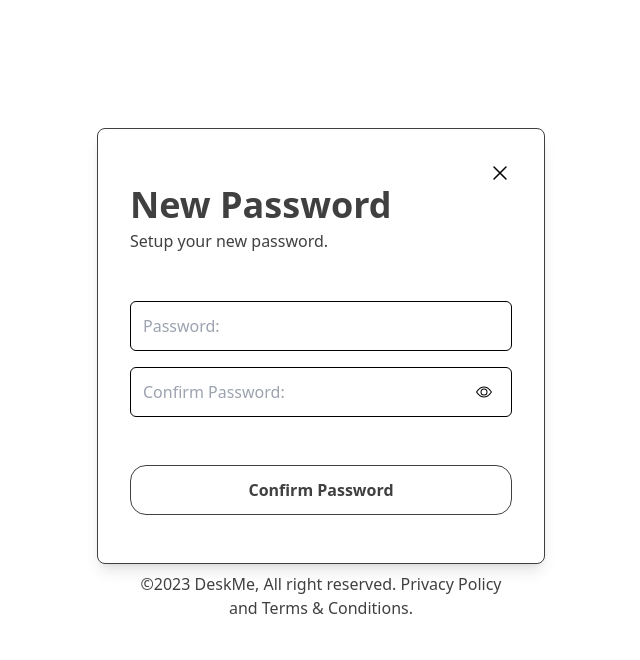
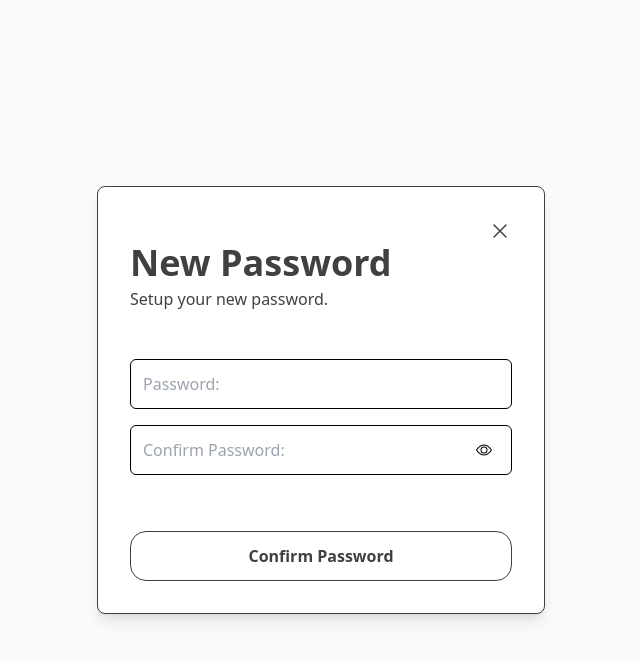
Before and after one commit to jeyemPF/deskme-g6-2024, a React (Create React App) app in the folder client/: page /newpassword in a window 1280 px wide. Shown: the top 660 px of the page, without its empty margins (319-959 px from the left). Built offline with nearby package versions, Linux system fonts and the light colour scheme.

Commit message:
dark mode done for login, new and reset password

```diff
--- a/client/src/auth/Login.js
+++ b/client/src/auth/Login.js
@@ -2,7 +2,7 @@ import React, { useEffect, useState } from "react";
 import { HiOutlineXMark } from "react-icons/hi2";
 import { BsEye, BsEyeSlash } from "react-icons/bs";
 import { useNavigate } from "react-router-dom";
-import axios from 'axios'
+import axios from 'axios';
 import Switcher from "../components/Switcher";
 
 const InputField = ({ type, name, placeholder, value, onChange, icon, error }) => {
@@ -31,20 +31,17 @@ const InputField = ({ type, name, placeholder, value, onChange, icon, error }) =
 };
 
 function Login() {
-  // Email
   const [email, setEmail] = useState("");
   const [emailError, setEmailError] = useState('');
-  // Password
   const [password, setPassword] = useState("");
   const [passwordError, setPasswordError] = useState('');
   const [showPassword, setShowPassword] = useState(false);
   const [passwordFilled, setPasswordFilled] = useState('');
-  // Toggle Password Visibility
+
   const togglePasswordVisibility = () => {
     setShowPassword(!showPassword);
   };
 
-  // Navigation
   const navigate = useNavigate();
 
   const handleClick1 = () => {
@@ -55,7 +52,6 @@ function Login() {
     navigate('/');
   };
 
-  // Validations
   const isEmpty = (str) => {
     return str.trim() === '';
   };
@@ -63,43 +59,31 @@ function Login() {
   const handleLogin = async () => {
     const emailRegex = /^[a-zA-Z0-9._%+-]+@[a-zA-Z0-9.-]+\.[a-zA-Z]{2,}$/;
     if (isEmpty(email)) {
-      if (isEmpty(password)) {
       setEmailError('Please fill out this field.');
       return;
-    }} else if (!emailRegex.test(email)) {
+    } else if (!emailRegex.test(email)) {
       setEmailError('Please enter a valid email address.');
       return;
     }
     if (isEmpty(password)) {
-      setPasswordErrorFilled('Please fill out this field.');
+      setPasswordError('Please fill out this field.');
       return;
     }
 
     try {
-      const credentials = {
-        email,
-        password
-      };
-
+      const credentials = { email, password };
       const response = await axios.post('http://localhost:8800/api/auth/login', credentials);
-
       console.log('Login successful');
       console.log('Response:', response.data);
-
       sessionStorage.setItem('userCredentials', JSON.stringify(response.data));
-
-      // Redirect to the dashboard route after successful login
       navigate("/dashboard");
-
     } catch (error) {
       if (error.response && error.response.status === 401) {
-        // Unauthorized (401) status code indicates incorrect password
         console.error('Incorrect password');
-        setPasswordError('Incorrect password'); // Set error message for incorrect password
+        setPasswordError('Incorrect password');
       } else {
-        // Handle other errors
         console.error('Login failed:', error.response ? error.response.data.message : error.message);
-        setPasswordError('Incorrect password. Try again.');
+        setPasswordError('Login failed. Try again.');
       }
     }
   };
@@ -110,8 +94,8 @@ function Login() {
   }, [password, email]);
 
   return (
-    <div className='flex flex-col items-center justify-center mt-32'>
-      <div className='border-[1px] border-neutral-700 dark:border-neutral-200 rounded-lg shadow-lg w-full max-w-md p-8 bg-white dark:bg-neutral-800'>
+    <div className='min-h-screen flex items-center justify-center bg-neutral-50 dark:bg-neutral-900'>
+      <div className='w-full max-w-md p-8 bg-white dark:bg-neutral-800 rounded-lg shadow-lg border border-neutral-700 dark:border-neutral-200'>
         <div className='flex justify-end'>
           <div className='hidden'>
             <Switcher />
@@ -167,13 +151,8 @@ function Login() {
         </div>
 
         <div className='text-center mt-14 mb-5'>
-          <button onClick={handleLogin} className='bg-white dark:bg-neutral-700 text-neutral-700 dark:text-white font-semibold rounded-2xl border-[1px] border-neutral-700 dark:border-neutral-200 py-3 w-full hover:bg-neutral-700 hover:text-white dark:hover:bg-neutral-500 dark:hover:text-neutral-200 transition-colors duration-300'>Sign in</button>
+          <button onClick={handleLogin} className='bg-white dark:bg-neutral-700 text-neutral-700 dark:text-white font-semibold rounded-2xl border border-neutral-700 dark:border-neutral-200 py-3 w-full hover:bg-neutral-700 hover:text-white dark:hover:bg-neutral-500 dark:hover:text-neutral-200 transition-colors duration-300'>Sign in</button>
         </div>
-      </div>
-      <div className='text-center text-base font-light mt-2 text-neutral-700 dark:text-neutral-200'>
-        <h1>
-          <span>&#169;</span>2023 DeskMe, All right reserved. Privacy Policy <br /> and Terms & Conditions.
-        </h1>
       </div>
     </div>
   );
--- a/client/src/auth/NewPassword.js
+++ b/client/src/auth/NewPassword.js
@@ -2,6 +2,7 @@ import React, { useState } from 'react';
 import { HiOutlineXMark } from "react-icons/hi2";
 import { useNavigate } from 'react-router-dom';
 import { BsEye, BsEyeSlash } from "react-icons/bs";
+import Switcher from '../components/Switcher';
 
 const InputField = ({ type, name, placeholder, value, onChange, icon, error }) => {
   return (
@@ -66,13 +67,16 @@ const NewPassword = () => {
   };
 
   return (
-    <div className='flex flex-col items-center justify-center mt-32'>
-      <div className='border-[1px] border-neutral-700 rounded-lg shadow-lg w-full max-w-md p-8'>
+    <div className='min-h-screen flex items-center justify-center bg-neutral-50 dark:bg-neutral-900'>
+    <div className='w-full max-w-md p-8 bg-white dark:bg-neutral-800 rounded-lg shadow-lg border border-neutral-700 dark:border-neutral-200'>
+      <div className='hidden'>
+            <Switcher />
+          </div>
         <div className='flex justify-end'>
-          <button onClick={handleClick1} className='text-2xl'><HiOutlineXMark /></button>
+          <button onClick={handleClick1} className='text-2xl text-neutral-700 dark:text-neutral-200'><HiOutlineXMark /></button>
         </div>
-        <h1 className='text-4xl font-black text-left text-neutral-700'>New Password</h1>
-        <p className='font-normal text-left mt-1 text-neutral-700'>Setup your new password.</p>
+        <h1 className='text-4xl font-black text-left text-neutral-700 dark:text-neutral-200'>New Password</h1>
+        <p className='font-normal text-left mt-1 text-neutral-700 dark:text-neutral-200'>Setup your new password.</p>
 
         <div className='relative mt-12'>
             <InputField
@@ -116,13 +120,8 @@ const NewPassword = () => {
                 {passwordError}
               </div>
             )}
-            <button className='bg-white text-neutral-700 font-semibold rounded-2xl mt-12 mb-4 border-[1px] border-neutral-700 py-3 w-full hover:bg-neutral-700 hover:text-white transition-colors duration-300' onClick={handleConfirm}>Confirm Password</button>
+            <button className='bg-white mt-14 dark:bg-neutral-700 text-neutral-700 dark:text-white font-semibold rounded-2xl border-[1px] border-neutral-700 dark:border-neutral-200 py-3 w-full hover:bg-neutral-700 hover:text-white dark:hover:bg-neutral-500 dark:hover:text-neutral-200 transition-colors duration-300' onClick={handleConfirm}>Confirm Password</button>
         </div>
-      </div>
-      <div className='text-center text-base font-light mt-2 text-neutral-700'>
-        <h1>
-          <span>&#169;</span>2023 DeskMe, All right reserved. Privacy Policy <br /> and Terms & Conditions.
-        </h1>
       </div>
     </div>
   );
--- a/client/src/auth/ResetPassword.js
+++ b/client/src/auth/ResetPassword.js
@@ -60,13 +60,13 @@ const ResetPassword = () => {
   };
 
   return (
-    <div className='flex flex-col items-center justify-center mt-32'>
-      <div className='border-[1px] border-neutral-700 rounded-lg shadow-lg w-full max-w-md p-8'>
+    <div className='min-h-screen flex items-center justify-center bg-neutral-50 dark:bg-neutral-900'>
+      <div className='w-full max-w-md p-8 bg-white dark:bg-neutral-800 rounded-lg shadow-lg border border-neutral-700 dark:border-neutral-200'>
         <div className='flex justify-end'>
-          <button onClick={handleClick1} className='text-2xl'><HiOutlineXMark /></button>
+          <button onClick={handleClick1} className='text-2xl text-neutral-700 dark:text-neutral-200'><HiOutlineXMark /></button>
         </div>
-        <h1 className='text-4xl font-black text-left text-neutral-700'>Reset Password</h1>
-        <p className='font-normal text-left mt-1 text-neutral-700'>We'll send a code to your email inbox.</p>
+        <h1 className='text-4xl font-black text-left text-neutral-700 dark:text-neutral-200'>Reset Password</h1>
+        <p className='font-normal text-left mt-1 text-neutral-700 dark:text-neutral-200'>We'll send a code to your email inbox.</p>
 
         <div className='mt-12'>
             <InputField
@@ -78,13 +78,8 @@ const ResetPassword = () => {
               icon={null}
               error={emailError}
             />
-            <button className='bg-white text-neutral-700 font-semibold rounded-2xl mt-12 mb-4 border-[1px] border-neutral-700 py-3 w-full hover:bg-neutral-700 hover:text-white transition-colors duration-300' onClick={handleConfirm}>Confirm</button>
+            <button className='bg-white mt-12 dark:bg-neutral-700 text-neutral-700 dark:text-white font-semibold rounded-2xl border-[1px] border-neutral-700 dark:border-neutral-200 py-3 w-full hover:bg-neutral-700 hover:text-white dark:hover:bg-neutral-500 dark:hover:text-neutral-200 transition-colors duration-300' onClick={handleConfirm}>Confirm</button>
         </div>
-      </div>
-      <div className='text-center text-base font-light mt-2 text-neutral-700'>
-        <h1>
-          <span>&#169;</span>2023 DeskMe, All right reserved. Privacy Policy <br /> and Terms & Conditions.
-        </h1>
       </div>
     </div>
   );
```
